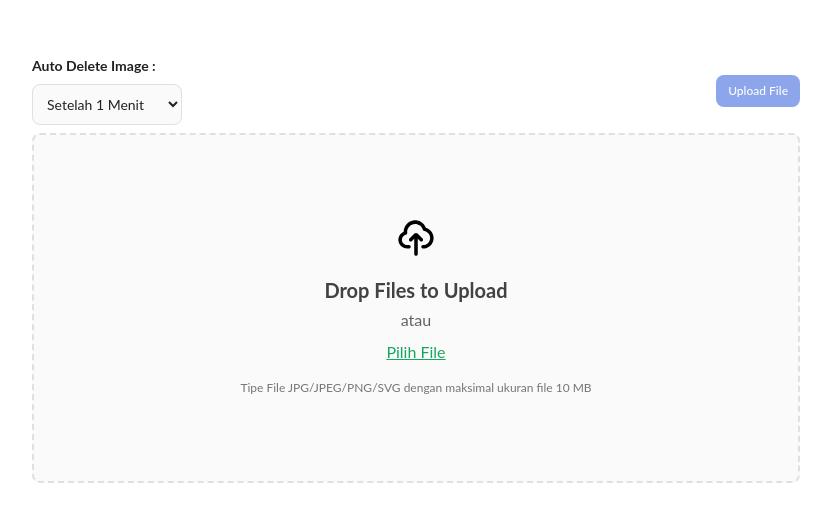
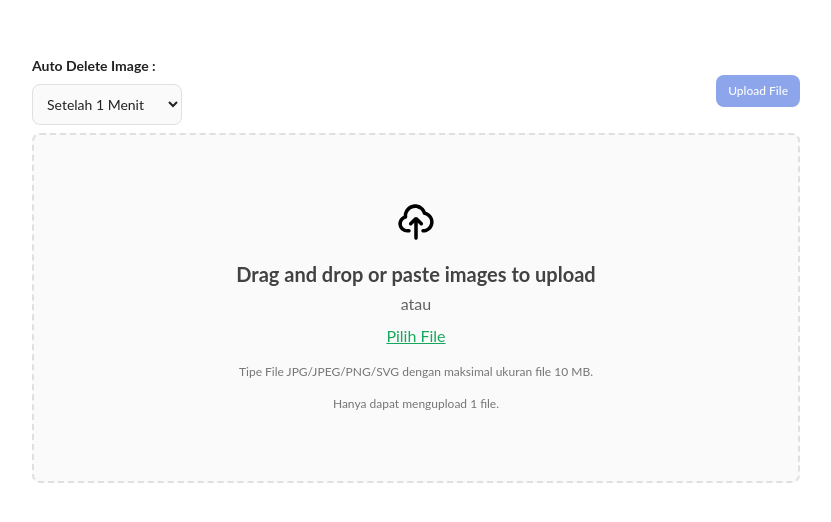
Before and after one commit to jabardigitalservice/upload-file-web, a Nuxt app: page / in a window 1280 px wide. Shown: the top 522 px of the page, without its empty margins (224-1055 px from the left). Built offline with nearby package versions, Linux system fonts and the light colour scheme.

Commit message:
feat: add paste images

```diff
--- a/components/DragAndDropFile/index.vue
+++ b/components/DragAndDropFile/index.vue
@@ -107,6 +107,7 @@
           @dragover="dragover"
           @dragleave="dragleave"
           @drop="drop"
+          @paste="testPaste"
         >
           <div class="flex flex-col items-center justify-center">
             <IconSvg
@@ -116,12 +117,13 @@
               fillColor="#000"
             />
             <h5 class="text-xl mt-5 text-gray-800 font-bold">
-              Drop Files to Upload
+              Drag and drop or paste images to upload
             </h5>
             <p class="mt-1 text-gray-700">atau</p>
             <span class="mt-2 text-green-600 underline">Pilih File</span>
 
             <p class="text-xs text-gray-600 mt-4">{{ sublabel }}</p>
+            <p class="text-xs text-gray-600 mt-4">Hanya dapat mengupload 1 file.</p>
           </div>
           <input
             id="drag-and-drop-file"
@@ -285,4 +287,14 @@ const durationOptions = ref([
 const onUploadFile = async () => {
   emit("uploadFile", { file: files.value, seconds: selectedDuration.value });
 };
+
+const testPaste = (e: ClipboardEvent): void => {
+  e.preventDefault();
+  const items = e.clipboardData?.items[0];
+
+  if (items.kind === "file") {
+    const pasteFile = items.getAsFile();
+    onChangeUpload({ target: { files: [pasteFile] } });
+  }
+};
 </script>
--- a/pages/index.vue
+++ b/pages/index.vue
@@ -3,7 +3,7 @@
     <DragAndDropFile
       ref="BaseDragAndDropFile"
       label="Upload File :"
-      sublabel="Tipe File JPG/JPEG/PNG/SVG dengan maksimal ukuran file 10 MB"
+      sublabel="Tipe File JPG/JPEG/PNG/SVG dengan maksimal ukuran file 10 MB."
       height-drag-and-drop="h-[350px]"
       :detail-drag-and-drop="detailDragAndDrop"
       @upload-file="uploadFile"
```
